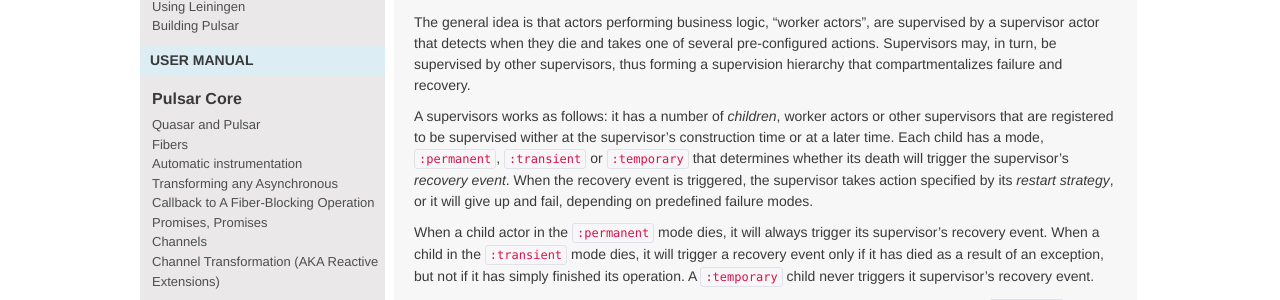
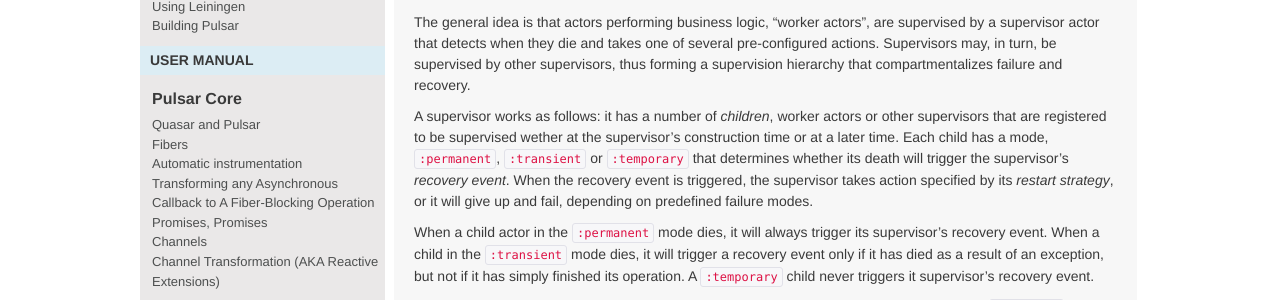
Before and after one commit to puniverse/pulsar, a Jekyll site: the page built from docs/index.md, in a window 1280 px wide and 900 px high, scrolled down 25281 px. Shown: the part 152-452 px from the top of the window. Built offline with Jekyll 4.4.1, drawn with Linux system fonts in a browser that asks for light colours; nearby versions of some CDN libraries; Markdown is read by kramdown in place of the engine named in the settings.

Commit message:
A few typos in the supervisor section

```diff
--- a/docs/index.md
+++ b/docs/index.md
@@ -1347,7 +1347,7 @@
 
 The general idea is that actors performing business logic, "worker actors", are supervised by a supervisor actor that detects when they die and takes one of several pre-configured actions. Supervisors may, in turn, be supervised by other supervisors, thus forming a supervision hierarchy that compartmentalizes failure and recovery.
 
-A supervisors works as follows: it has a number of *children*, worker actors or other supervisors that are registered to be supervised wither at the supervisor's construction time or at a later time. Each child has a mode, `:permanent`, `:transient` or `:temporary` that determines whether its death will trigger the supervisor's *recovery event*. When the recovery event is triggered, the supervisor takes action specified by its *restart strategy*, or it will give up and fail, depending on predefined failure modes.
+A supervisor works as follows: it has a number of *children*, worker actors or other supervisors that are registered to be supervised wether at the supervisor's construction time or at a later time. Each child has a mode, `:permanent`, `:transient` or `:temporary` that determines whether its death will trigger the supervisor's *recovery event*. When the recovery event is triggered, the supervisor takes action specified by its *restart strategy*, or it will give up and fail, depending on predefined failure modes.
 
 When a child actor in the `:permanent` mode dies, it will always trigger its supervisor's recovery event. When a child in the `:transient` mode dies, it will trigger a recovery event only if it has died as a result of an exception, but not if it has simply finished its operation. A `:temporary` child never triggers it supervisor's recovery event.
 
```
